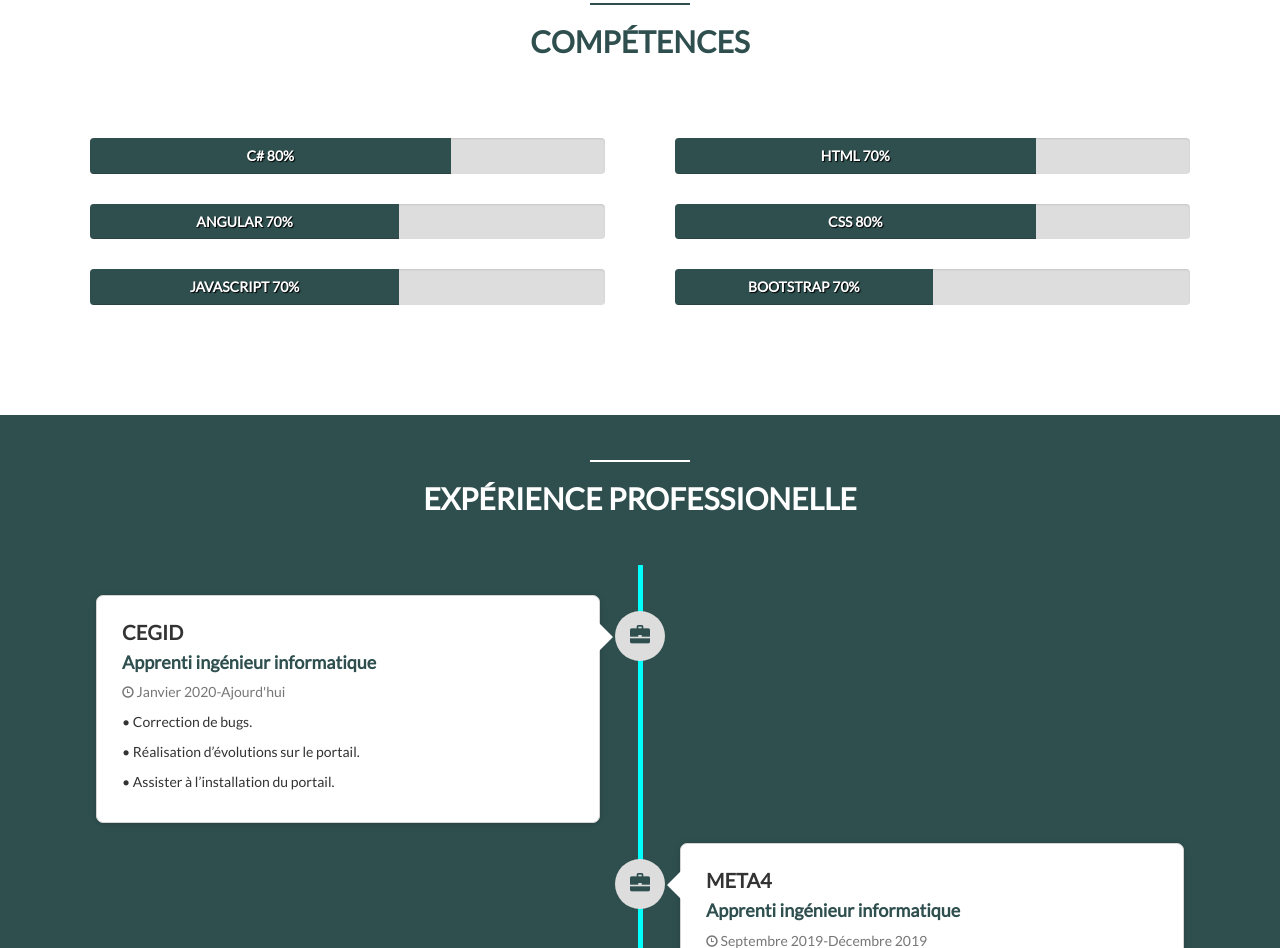
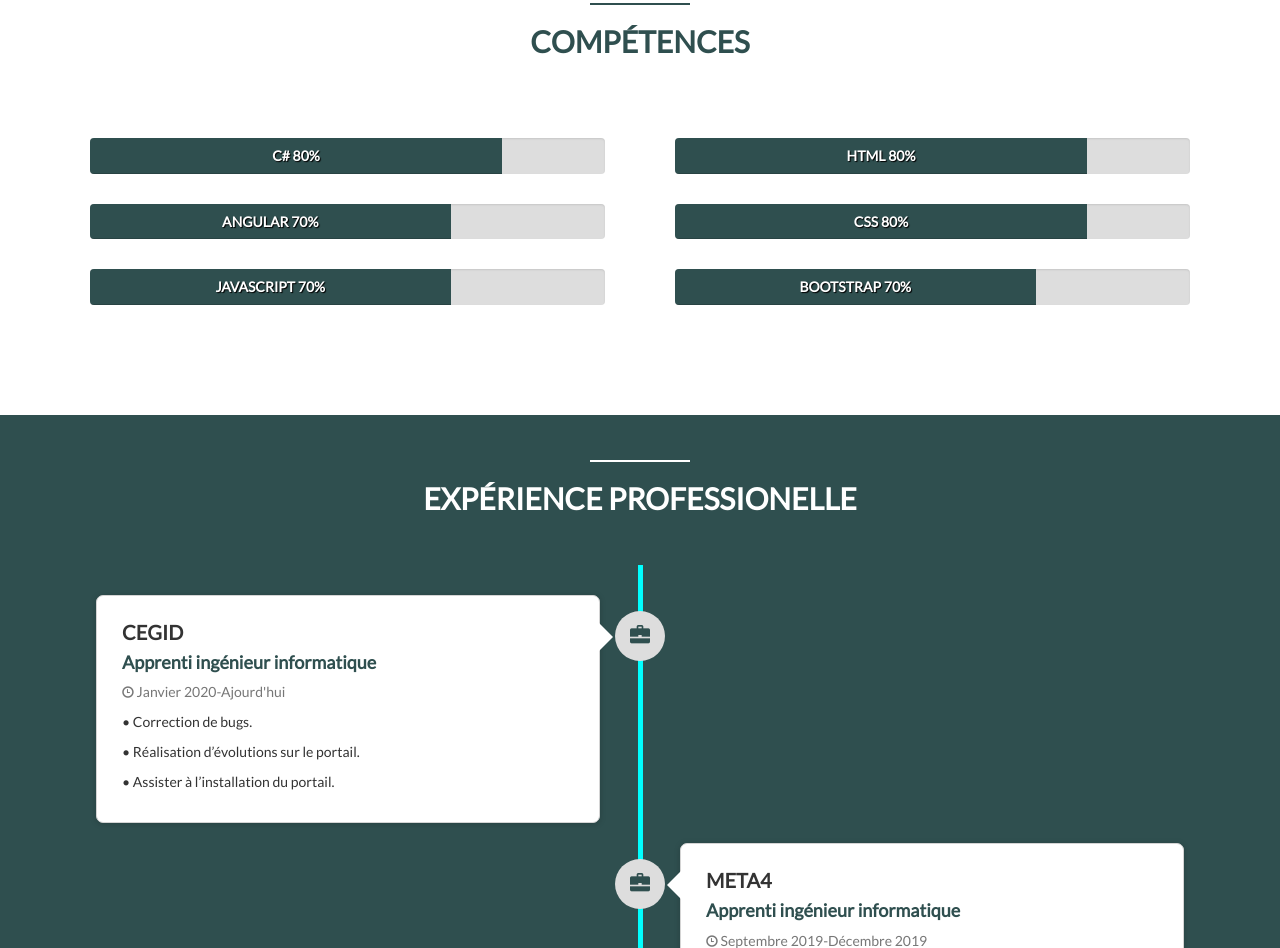
Before and after one commit to MatraneBadr/curriculum-vitae, a plain HTML site: page index.html in a window 1280 px wide. Shown: the part 877-1825 px from the top of the page. Drawn offline with nearby package versions, Linux system fonts and the light colour scheme.

```diff
--- a/index.html
+++ b/index.html
@@ -54,34 +54,34 @@
                 <div class="row">
                     <div class="col-md-6">
                         <div class="progress">
-                            <div class="progress-bar" role="progressbar" aria-valuenow="80" aria-valuemin="0" aria-valuemax="100" style="width: 70%">
+                            <div class="progress-bar" role="progressbar" aria-valuenow="80" aria-valuemin="0" aria-valuemax="100" style="width: 80%">
                             <h5> C# 80%</h5>
                             </div>
                         </div>
                         <div class="progress">
-                            <div class="progress-bar" role="progressbar" aria-valuenow="70" aria-valuemin="0" aria-valuemax="100" style="width: 60%">
+                            <div class="progress-bar" role="progressbar" aria-valuenow="70" aria-valuemin="0" aria-valuemax="100" style="width: 70%">
                             <h5> ANGULAR 70%</h5>
                             </div>
                         </div>
                         <div class="progress">
-                            <div class="progress-bar" role="progressbar" aria-valuenow="70" aria-valuemin="0" aria-valuemax="100" style="width: 60%">
+                            <div class="progress-bar" role="progressbar" aria-valuenow="70" aria-valuemin="0" aria-valuemax="100" style="width: 70%">
                             <h5> JAVASCRIPT 70%</h5>
                             </div>
                         </div>
                     </div>
                        <div class="col-md-6">
                         <div class="progress">
-                            <div class="progress-bar" role="progressbar" aria-valuenow="70" aria-valuemin="0" aria-valuemax="100" style="width: 70%">
-                            <h5> HTML 70%</h5>
+                            <div class="progress-bar" role="progressbar" aria-valuenow="80" aria-valuemin="0" aria-valuemax="100" style="width: 80%">
+                            <h5> HTML 80%</h5>
                             </div>
                         </div>
                         <div class="progress">
-                            <div class="progress-bar" role="progressbar" aria-valuenow="80" aria-valuemin="0" aria-valuemax="100" style="width: 70%">
+                            <div class="progress-bar" role="progressbar" aria-valuenow="80" aria-valuemin="0" aria-valuemax="100" style="width: 80%">
                             <h5> CSS 80%</h5>
                             </div>
                         </div>
                         <div class="progress">
-                            <div class="progress-bar" role="progressbar" aria-valuenow="70" aria-valuemin="0" aria-valuemax="100" style="width: 50%">
+                            <div class="progress-bar" role="progressbar" aria-valuenow="70" aria-valuemin="0" aria-valuemax="100" style="width: 70%">
                             <h5> BOOTSTRAP 70%</h5>
                             </div>
                         </div>
```
